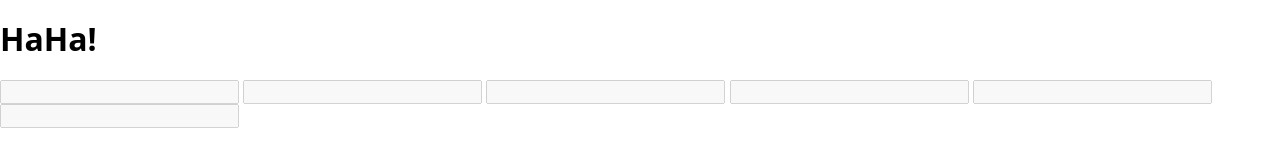
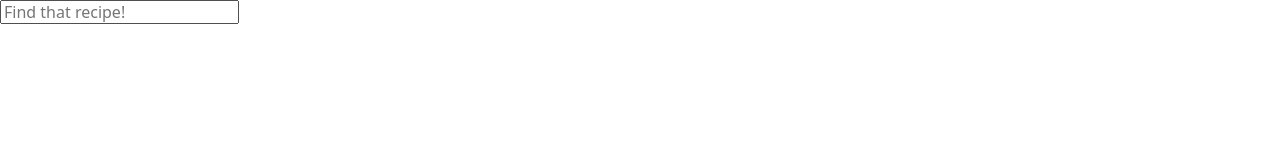
Before and after one commit to ciscokiidd/flatiron-frontend-phase-1-project-, a plain HTML site: page index.html in a window 1280 px wide. Drawn offline with nearby package versions, Linux system fonts and the light colour scheme.

Commit message:
"added divs to html starting search bar"

```diff
--- a/index.html
+++ b/index.html
@@ -10,17 +10,9 @@
     <script defer src="index.js"></script>
 </head>
 <body>
-    <div class="wrapper">
-        <h1>HaHa!</h1>
-        <div class="content">
-            <div class="inputs">
-                <input type="text" disabled>
-                <input type="text" disabled>
-                <input type="text" disabled>
-                <input type="text" disabled>
-                <input type="text" disabled>
-                <input type="text" disabled>
-            </div>
+    <div class="container">
+        <div class="search-container">
+            <input type="text" placeholder="Find that recipe!" id="user-input">
         </div>
     </div>
 </body>
```
